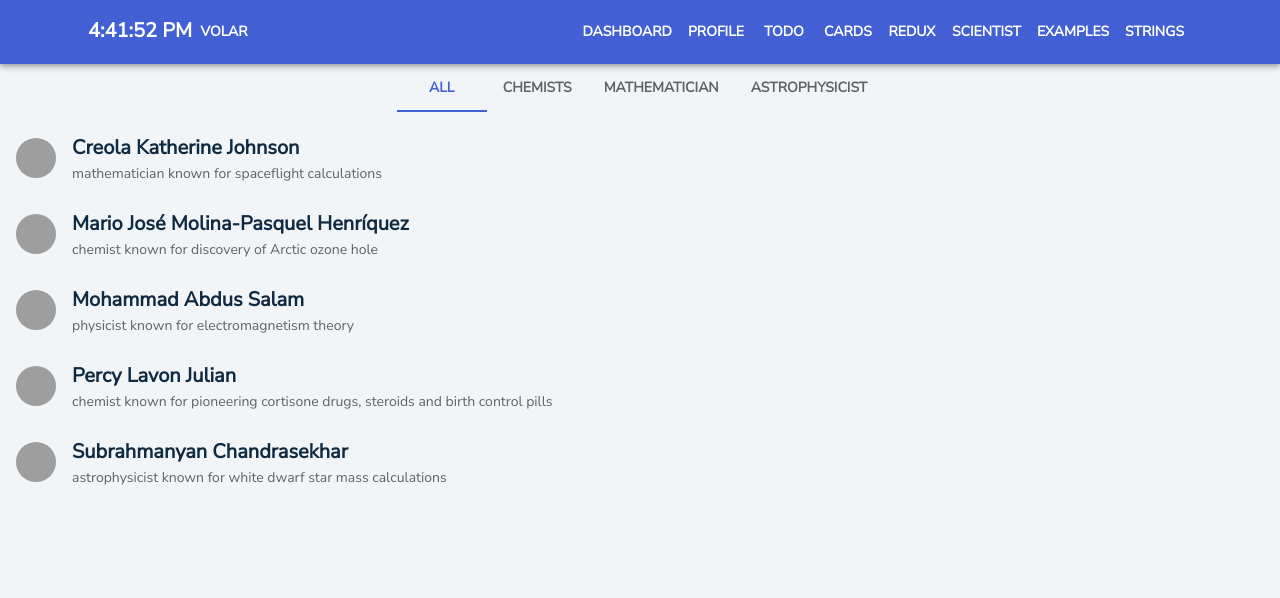
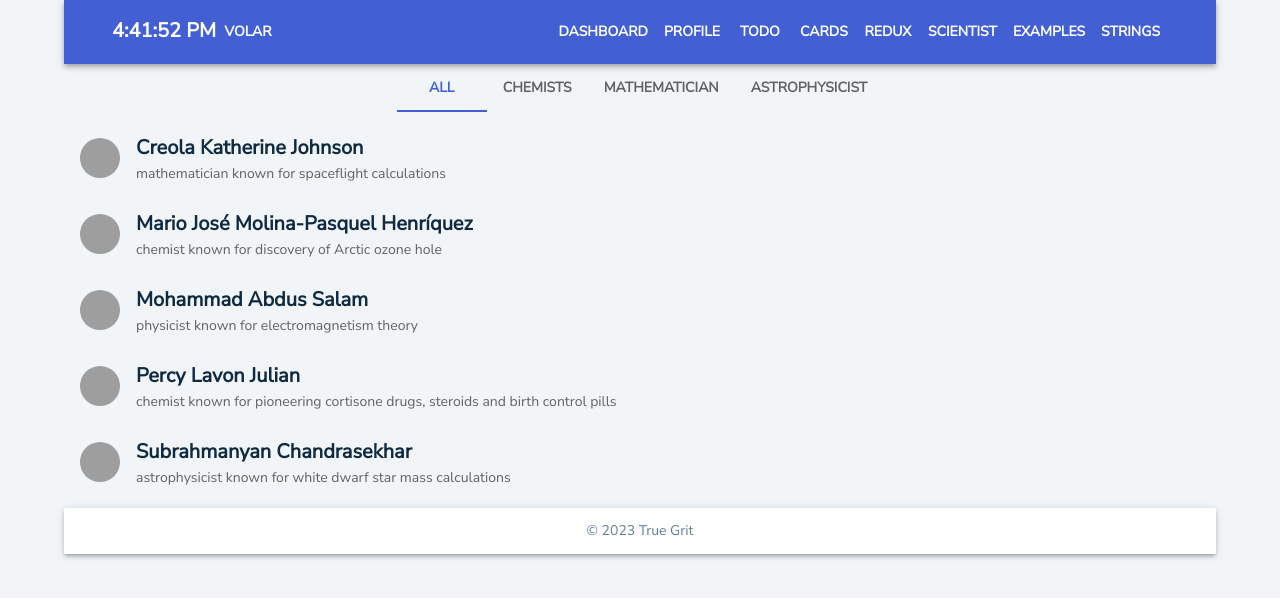
Before and after one commit to volar/playground, a React (Create React App) app: page /scientist-list in a window 1280 px wide. Shown: the top 598 px of the page. Built offline with nearby package versions, Linux system fonts and the light colour scheme; grey boxes are pictures that could not be loaded; a web font is replaced by a local one.

Commit message:
Update layout to match pages

```diff
--- a/src/pages/ConsecutiveChar.jsx
+++ b/src/pages/ConsecutiveChar.jsx
@@ -8,9 +8,8 @@ import ReverseWord from '../components/ReverseWords';
 
 const Home = () => {
   return (
-    <>
+    <Container>
       <Header />
-      <Container>
       <Typography variant="h5" align="center" style={{ margin: '20px 0' }}>
         Various String Analyzers for fun and giggles
       </Typography>
@@ -25,9 +24,8 @@ const Home = () => {
           <ReverseWord />
         </Typography>
       </Stack>
+      <Footer />
     </Container>
-      <Footer />
-    </>
   );
 };
 
--- a/src/pages/Dashboard.jsx
+++ b/src/pages/Dashboard.jsx
@@ -15,6 +15,7 @@ import {
 } from '@mui/material';
 import menuData from '../data/data'; // Import the menu data from data.js
 import Navigation from '../components/Navigation';
+import Footer from '../components/Footer';
 
 function Dashboard() {
   const [openDrawer, setOpenDrawer] = useState(false);
@@ -120,6 +121,7 @@ function Dashboard() {
           </ListItem>
         </List>
       </Drawer>
+      <Footer />
     </Container>
   );
 }
--- a/src/pages/Examples.jsx
+++ b/src/pages/Examples.jsx
@@ -5,6 +5,7 @@ import ProductTableExample from '../examples/ProductTableExample';
 import Counter from '../examples/Counter';
 import Accordion from '../examples/Acordition';
 import TrafficLight from '../examples/TrafficLight';
+import Footer from '../components/Footer';
 
 const Home = () => {
   return (
@@ -31,6 +32,7 @@ const Home = () => {
           </Paper>
         </Grid>
       </Grid>
+      <Footer />
     </Container>
   );
 };
--- a/src/pages/ScientistList.jsx
+++ b/src/pages/ScientistList.jsx
@@ -10,6 +10,8 @@ import ListItemAvatar from '@mui/material/ListItemAvatar';
 import Avatar from '@mui/material/Avatar';
 import Typography from '@mui/material/Typography';
 import Navigation from '../components/Navigation';
+import Footer from '../components/Footer';
+import Container from '@mui/material/Container';
 
 export default function ScientistList() {
   const [filter, setFilter] = useState('all'); // Initial filter state
@@ -23,7 +25,7 @@ export default function ScientistList() {
   const filteredScientists = filter === 'all' ? people : people.filter((person) => person.profession === filter);
 
   return (
-    <div>
+    <Container>
       <Navigation />
       <Tabs value={filter} onChange={handleFilterChange} indicatorColor="primary" textColor="primary" centered>
         <Tab label="All" value="all" />
@@ -50,6 +52,7 @@ export default function ScientistList() {
           </ListItem>
         ))}
       </List>
-    </div>
+      <Footer />
+    </Container>
   );
 }
--- a/src/pages/Todo.tsx
+++ b/src/pages/Todo.tsx
@@ -14,6 +14,7 @@ import {
 } from '@mui/material';
 import { Delete } from '@mui/icons-material';
 import Navigation from '../components/Navigation';
+import Footer from '../components/Footer';
 
 interface Task {
   id: number;
@@ -150,6 +151,7 @@ function Todo() {
           </ListItem>
         ))}
       </List>
+      <Footer />
     </Container>
   );
 }
```
Lines whose indentation alone changed are shown as unchanged.
